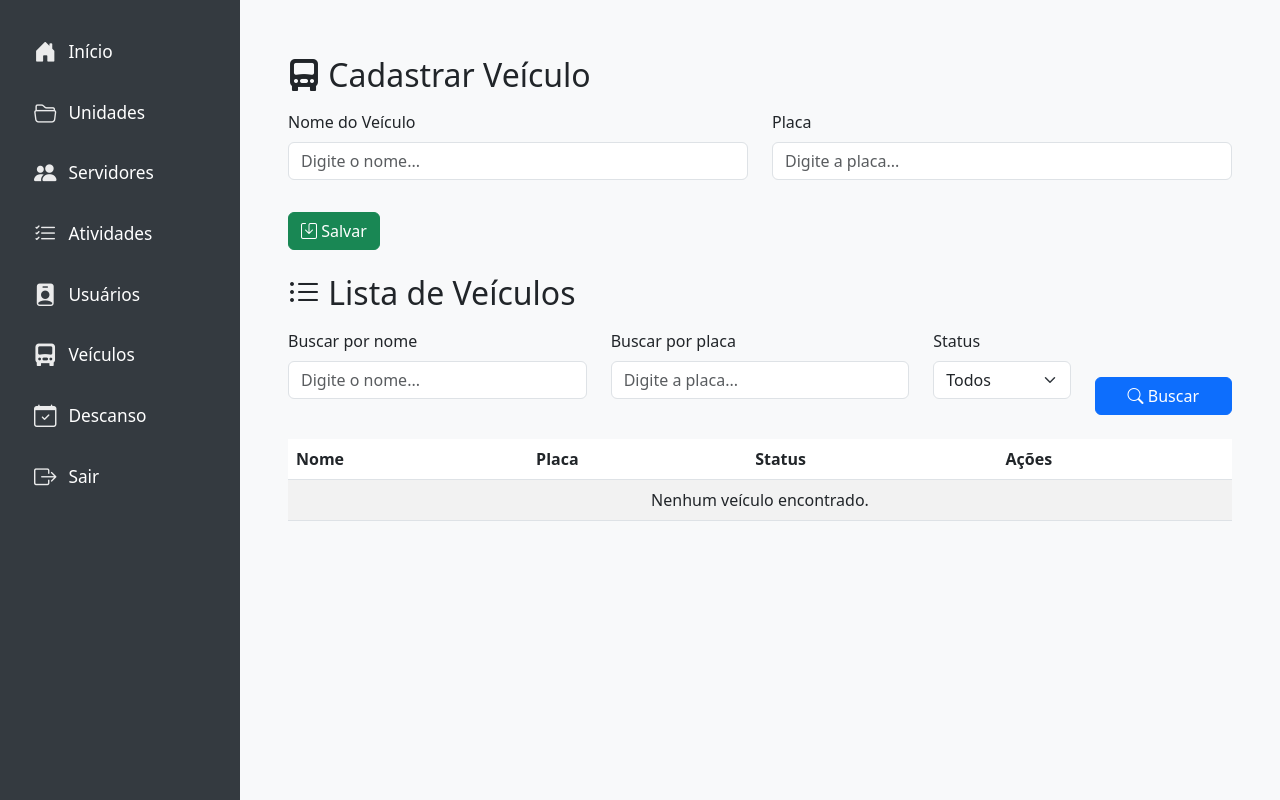
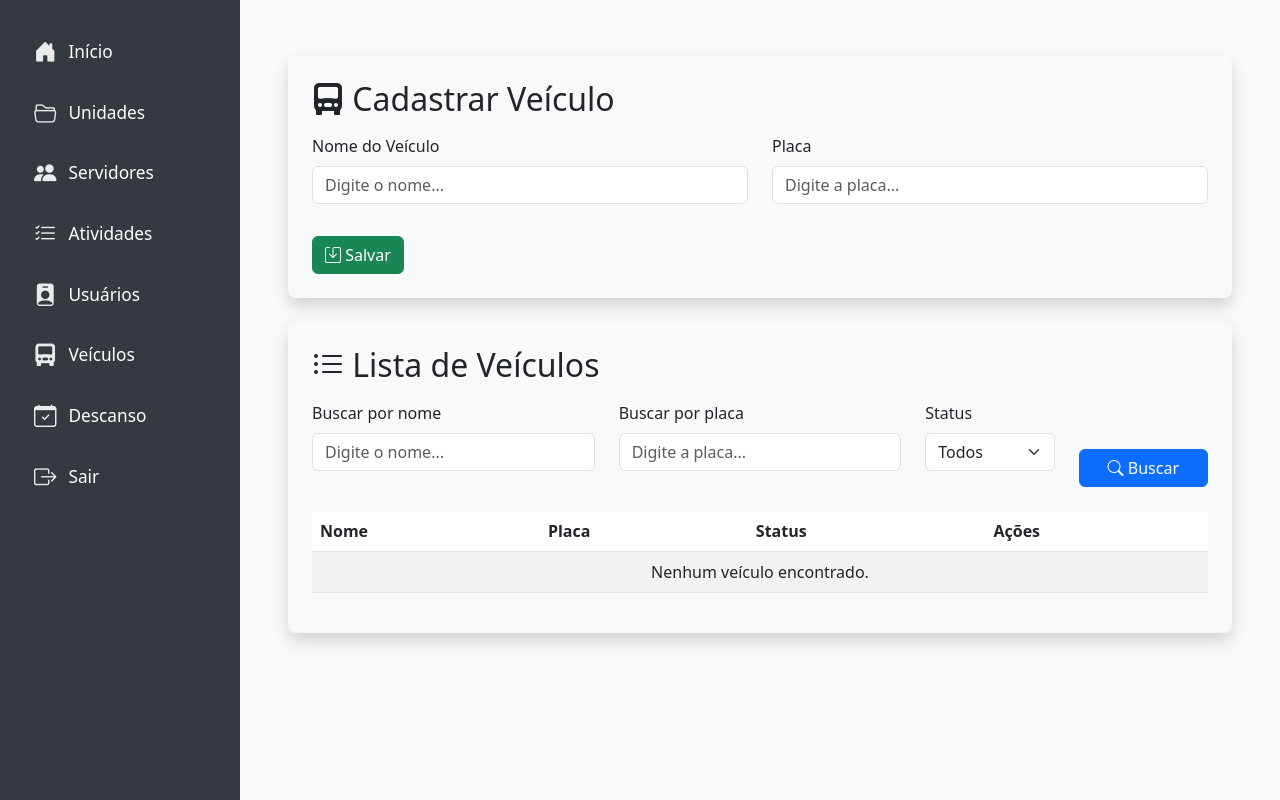
Before and after one commit to MarceloAnsilago/Programacao_de_atividades_ideron, a Django app: template veiculos/templates/veiculos/pagina_veiculos.html in a window 1280 px wide. Shown: the part 71-871 px from the top of the page. Run offline with Django 5.2, Linux system fonts and the light colour scheme; the template is opened without the code that fills it, so the values that code supplies are empty.

Commit message:
style(veiculos): coloca jumbotron na tela de edição de veículo

```diff
--- a/veiculos/templates/veiculos/editar_veiculos.html
+++ b/veiculos/templates/veiculos/editar_veiculos.html
@@ -3,6 +3,7 @@
 
 {% block content %}
 <div class="container mt-4">
+    <div class="p-4 mb-4 bg-light rounded-3 shadow">
         <h2><i class="bi bi-pencil-square"></i> Editar Veículo</h2>
 
         <form method="post">
@@ -30,4 +31,5 @@
             <a href="{% url 'pagina_veiculos' %}" class="btn btn-secondary ms-2">Cancelar</a>
         </form>
     </div>
+</div>
 {% endblock %}
--- a/veiculos/templates/veiculos/pagina_veiculos.html
+++ b/veiculos/templates/veiculos/pagina_veiculos.html
@@ -2,14 +2,14 @@
 {% load static %}
 {% block content %}
 
-
 <div class="container mt-4 px-4" style="max-width: 1100px;">
 
+    <!-- JUMBOTRON: Cadastro de Veículo -->
+    <div class="p-4 mb-4 bg-light rounded-3 shadow">
         <h2 class="mb-3">
             <i class="bi bi-truck-front-fill"></i>
             Cadastrar Veículo
         </h2>
-
         <form method="post">
             {% csrf_token %}
             <div class="row">
@@ -26,12 +26,14 @@
                 </div>
             </div>
         </form>
+    </div>
 
-    <h2 class="mb-3 mt-4">
+    <!-- JUMBOTRON: Pesquisa + Lista de Veículos -->
+    <div class="p-4 mb-4 bg-light rounded-3 shadow">
+        <h2 class="mb-3">
             <i class="bi bi-list-ul"></i>
             Lista de Veículos
         </h2>
-
         <form method="get" class="mb-4">
             <div class="row">
                 <div class="col-md-4">
@@ -50,7 +52,6 @@
                 </div>
             </div>
         </form>
-
 
         <div class="table-responsive">
             <table class="table table-striped align-middle">
@@ -97,6 +98,7 @@
                 </tbody>
             </table>
         </div>
+    </div>
 
 </div>
 {% endblock %}
```
Lines whose indentation alone changed are shown as unchanged.
